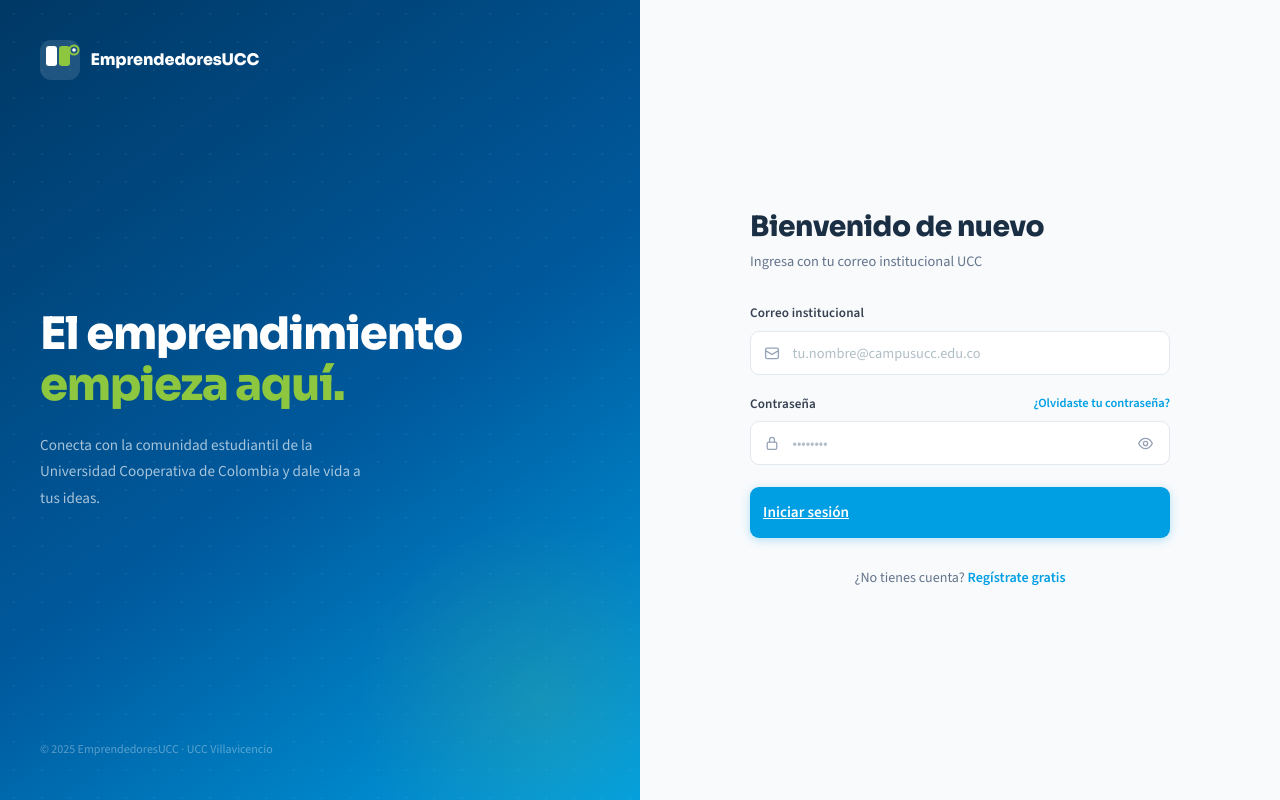
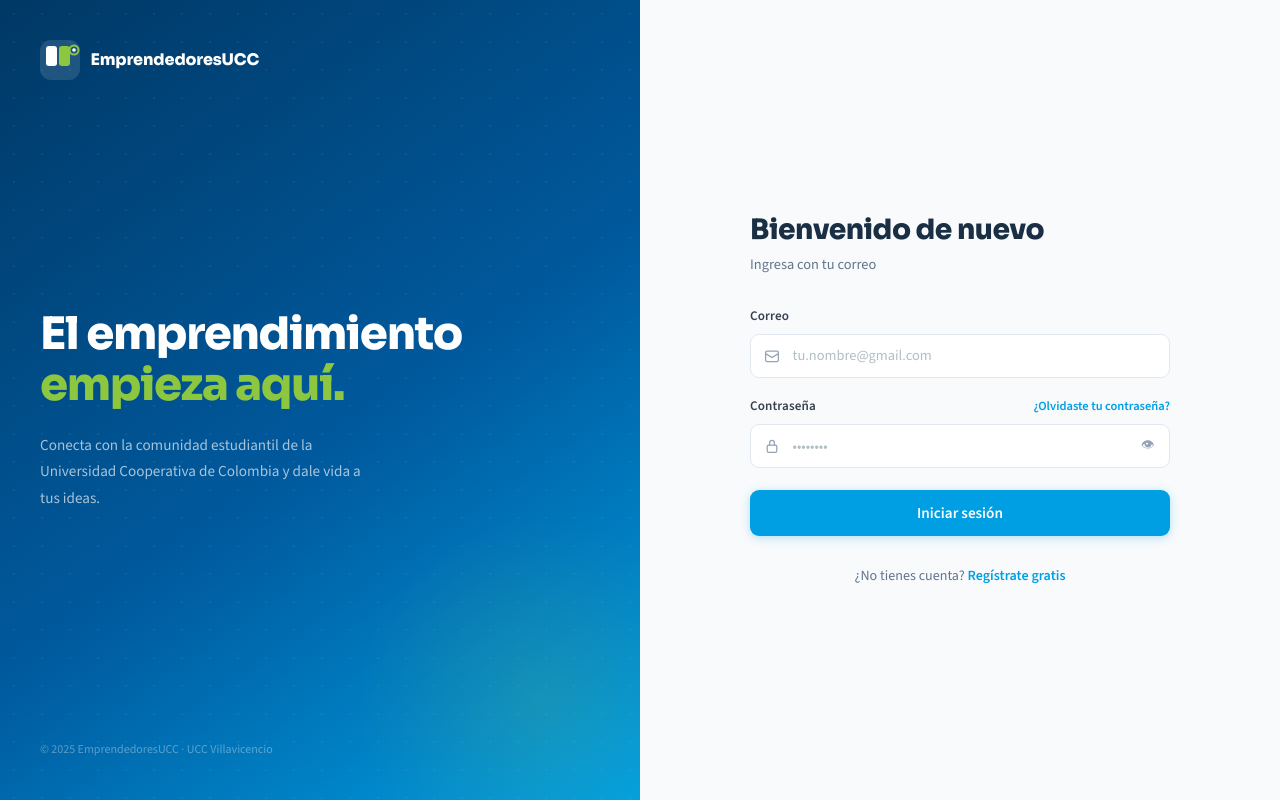
Before and after one commit to Andres0606/emprendedores_ucc_electiva, a Next.js app in the folder emprendedores_ucc_electiva/: page /autenticacion/login in a window 1280 px wide. Built offline with nearby package versions, Linux system fonts and the light colour scheme.

Commit message:
Login conectado

```diff
--- a/emprendedores_ucc_electiva/app/autenticacion/login/page.tsx
+++ b/emprendedores_ucc_electiva/app/autenticacion/login/page.tsx
@@ -1,27 +1,62 @@
 "use client";
 import Link from "next/link";
 import { useState } from "react";
+import { useRouter } from "next/navigation";
 import styles from "../../css/Autenticación/login.module.css";
 
+export default function LoginPage() {
 
-export default function LoginPage() {
   const [showPass, setShowPass] = useState(false);
+  const [correo, setCorreo] = useState("");
+  const [password, setPassword] = useState("");
 
+  const router = useRouter();
 
+  const login = async () => {
+
+    if (!correo || !password) {
+      alert("Por favor completa todos los campos");
+      return;
+    }
+
+    try {
+
+      const res = await fetch(`http://localhost:8080/api/usuarios/correo/${correo}`);
+
+      if (!res.ok) {
+        alert("Error al conectar con el servidor");
+        return;
+      }
+
+      const usuario = await res.json();
+
+      if (usuario && usuario.correo) {
+        alert("Inicio de sesión correcto");
+        router.push("/inicioemprendedor");
+      } else {
+        alert("Usuario no encontrado");
+      }
+
+    } catch (error) {
+      console.error(error);
+      alert("Error de conexión con el servidor");
+    }
+
+  };
 
   return (
     <div className={styles.wrapper}>
 
-      {/* ── Lado izquierdo — marca ── */}
+      {/* Lado izquierdo */}
       <div className={styles.brand}>
         <div className={styles.brandBg} aria-hidden />
 
         <Link href="/" className={styles.brandLogo}>
           <svg width="40" height="40" viewBox="0 0 40 40" fill="none">
             <rect width="40" height="40" rx="11" fill="rgba(255,255,255,0.12)"/>
-            <rect x="6"  y="6"  width="11" height="20" rx="3" fill="#fff"/>
-            <rect x="6"  y="20" width="11" height="5"  rx="2" fill="rgba(255,255,255,0.5)"/>
-            <rect x="19" y="6"  width="11" height="20" rx="3" fill="#8DC63F"/>
+            <rect x="6" y="6" width="11" height="20" rx="3" fill="#fff"/>
+            <rect x="6" y="20" width="11" height="5" rx="2" fill="rgba(255,255,255,0.5)"/>
+            <rect x="19" y="6" width="11" height="20" rx="3" fill="#8DC63F"/>
             <circle cx="34" cy="10" r="4.5" fill="none" stroke="#8DC63F" strokeWidth="2"/>
             <circle cx="34" cy="10" r="1.8" fill="#fff"/>
           </svg>
@@ -37,27 +72,31 @@ export default function LoginPage() {
             Conecta con la comunidad estudiantil de la Universidad
             Cooperativa de Colombia y dale vida a tus ideas.
           </p>
-
         </div>
 
         <p className={styles.brandFooter}>© 2025 EmprendedoresUCC · UCC Villavicencio</p>
       </div>
 
-      {/* ── Lado derecho — formulario ── */}
+      {/* Lado derecho */}
       <div className={styles.formSide}>
         <div className={styles.formBox}>
 
           <div className={styles.formHead}>
             <h1 className={styles.formTitle}>Bienvenido de nuevo</h1>
-            <p className={styles.formSub}>Ingresa con tu correo institucional UCC</p>
+            <p className={styles.formSub}>Ingresa con tu correo</p>
           </div>
 
-
-          <form className={styles.form} onSubmit={(e) => e.preventDefault()}>
+          <form
+            className={styles.form}
+            onSubmit={(e) => {
+              e.preventDefault();
+              login();
+            }}
+          >
 
             {/* Correo */}
             <div className={styles.field}>
-              <label className={styles.label}>Correo institucional</label>
+              <label className={styles.label}>Correo</label>
               <div className={styles.inputWrap}>
                 <svg className={styles.inputIcon} viewBox="0 0 20 20" fill="none" stroke="currentColor" strokeWidth="1.6">
                   <rect x="2" y="4" width="16" height="13" rx="2"/>
@@ -65,9 +104,11 @@ export default function LoginPage() {
                 </svg>
                 <input
                   type="email"
-                  placeholder="tu.nombre@campusucc.edu.co"
+                  placeholder="tu.nombre@gmail.com"
                   className={styles.input}
                   autoComplete="email"
+                  value={correo}
+                  onChange={(e) => setCorreo(e.target.value)}
                 />
               </div>
             </div>
@@ -76,48 +117,50 @@ export default function LoginPage() {
             <div className={styles.field}>
               <div className={styles.labelRow}>
                 <label className={styles.label}>Contraseña</label>
-                <Link href="/recuperar" className={styles.forgotLink}>¿Olvidaste tu contraseña?</Link>
+                <Link href="/recuperar" className={styles.forgotLink}>
+                  ¿Olvidaste tu contraseña?
+                </Link>
               </div>
+
               <div className={styles.inputWrap}>
                 <svg className={styles.inputIcon} viewBox="0 0 20 20" fill="none" stroke="currentColor" strokeWidth="1.6">
                   <rect x="4" y="9" width="12" height="9" rx="2"/>
                   <path d="M7 9V6a3 3 0 016 0v3" strokeLinecap="round"/>
                 </svg>
+
                 <input
                   type={showPass ? "text" : "password"}
                   placeholder="••••••••"
                   className={styles.input}
                   autoComplete="current-password"
+                  value={password}
+                  onChange={(e) => setPassword(e.target.value)}
                 />
-                <button type="button" className={styles.togglePass} onClick={() => setShowPass(!showPass)} aria-label="Ver contraseña">
-                  {showPass ? (
-                    <svg viewBox="0 0 20 20" fill="none" stroke="currentColor" strokeWidth="1.6">
-                      <path d="M2 10s3-6 8-6 8 6 8 6-3 6-8 6-8-6-8-6z"/>
-                      <circle cx="10" cy="10" r="2.5"/>
-                      <line x1="3" y1="3" x2="17" y2="17" strokeLinecap="round"/>
-                    </svg>
-                  ) : (
-                    <svg viewBox="0 0 20 20" fill="none" stroke="currentColor" strokeWidth="1.6">
-                      <path d="M2 10s3-6 8-6 8 6 8 6-3 6-8 6-8-6-8-6z"/>
-                      <circle cx="10" cy="10" r="2.5"/>
-                    </svg>
-                  )}
+
+                <button
+                  type="button"
+                  className={styles.togglePass}
+                  onClick={() => setShowPass(!showPass)}
+                >
+                  {showPass ? "🙈" : "👁"}
                 </button>
               </div>
             </div>
 
-            <Link href="/inicioemprendedor" className={styles.submitBtn}>
+            {/* BOTÓN LOGIN */}
+            <button type="submit" className={styles.submitBtn}>
               Iniciar sesión
-            </Link>
-
-
+            </button>
 
           </form>
 
           <p className={styles.switchText}>
             ¿No tienes cuenta?{" "}
-            <Link href="/autenticacion/register" className={styles.switchLink}>Regístrate gratis</Link>
+            <Link href="/autenticacion/register" className={styles.switchLink}>
+              Regístrate gratis
+            </Link>
           </p>
+
         </div>
       </div>
     </div>
```
Also changed, not shown: 1 other file (tests, documents, lock files or other folders).
